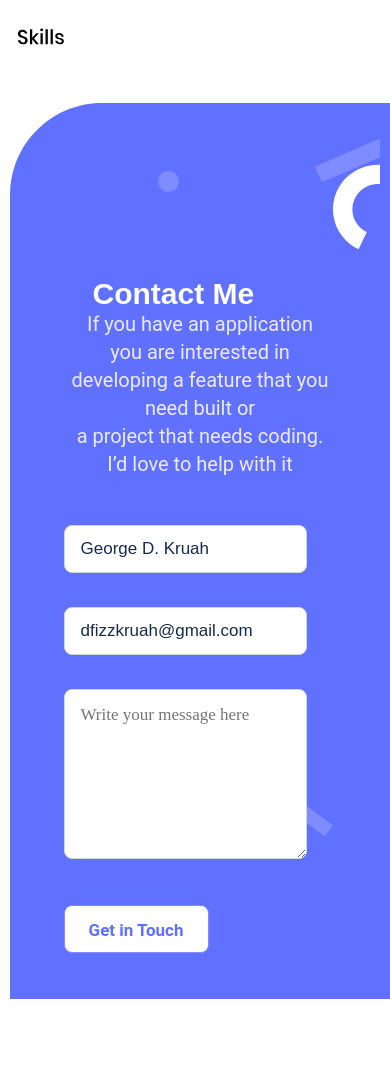
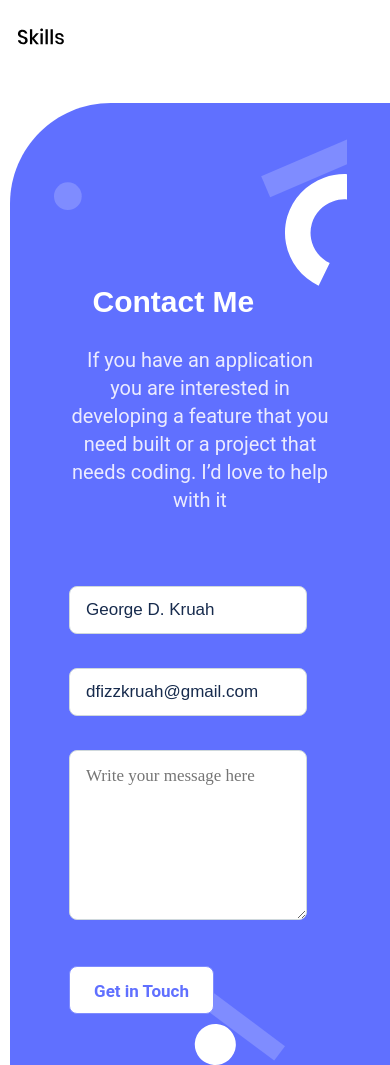
Before and after one commit to dfizzkruah93/Pofolio-Project, a website: page index.html in a window 390 px wide. Shown: the part 4020-5085 px from the top of the page. Before the commit the page ends 5019 px from the top, so only its background shows below. Drawn offline with Linux system fonts and the light colour scheme.

Commit message:
Update index and css file to match Figma design contact baackground image on mobile version

```diff
--- a/index.html
+++ b/index.html
@@ -253,8 +253,8 @@
                 <div class="contact-wrapper">
                   <h2>Contact Me</h2>
                   <p>
-                    If you have an application you are interested in developing a
-                    feature that you need built or <br>a project that needs coding. I’d
+                    <br>If you have an application you are interested in developing a
+                    feature that you need built or a project that needs coding. I’d
                     love to help with it
                   </p>
                   <form action="https://formspree.io/f/meqngryy" method="post">
--- a/styles.css
+++ b/styles.css
@@ -377,9 +377,9 @@ form ul li {
 .contact-wrapper {
   background-image: url("./images/contact-form-shapes-mobile@2x.svg");
   background-repeat: no-repeat;
-  background-size: auto;
-  background-position: right top;
-  border-top-left-radius: 80px;
+  background-size: contain;
+  background-position: top;
+  border-top-left-radius: 60px;
   align-items: center;
   display: flex;
   flex-direction: column;
@@ -389,13 +389,16 @@ form ul li {
 }
 
 .contact-wrapper h2 {
+  font-family: Arial, Helvetica, sans-serif;
   display: flex;
-  align-self: auto;
+  font-style: normal;
+  text-align: center;
   padding-top: 100px;
   font-weight: 700;
   font-size: 30px;
   line-height: 42px;
   padding-left: 40px;
+  margin-top: 20px;
   color: #fff;
 }
 
@@ -409,10 +412,11 @@ form ul li {
 }
 
 form {
-  margin: 0 24px 0 18px;
+  margin: 25px;
   font-family: Poppins, sans-serif;
   display: flex;
   flex-direction: column;
+  gap: 20px;
 }
 
 input,
@@ -482,3 +486,10 @@ button:active {
 button:disabled {
   color: #5e6c84;
 }
+
+@media only screen and (max-width: 700px) {
+  .wrapper {
+    width: auto;
+    background-size: contain;
+  }
+}
```
